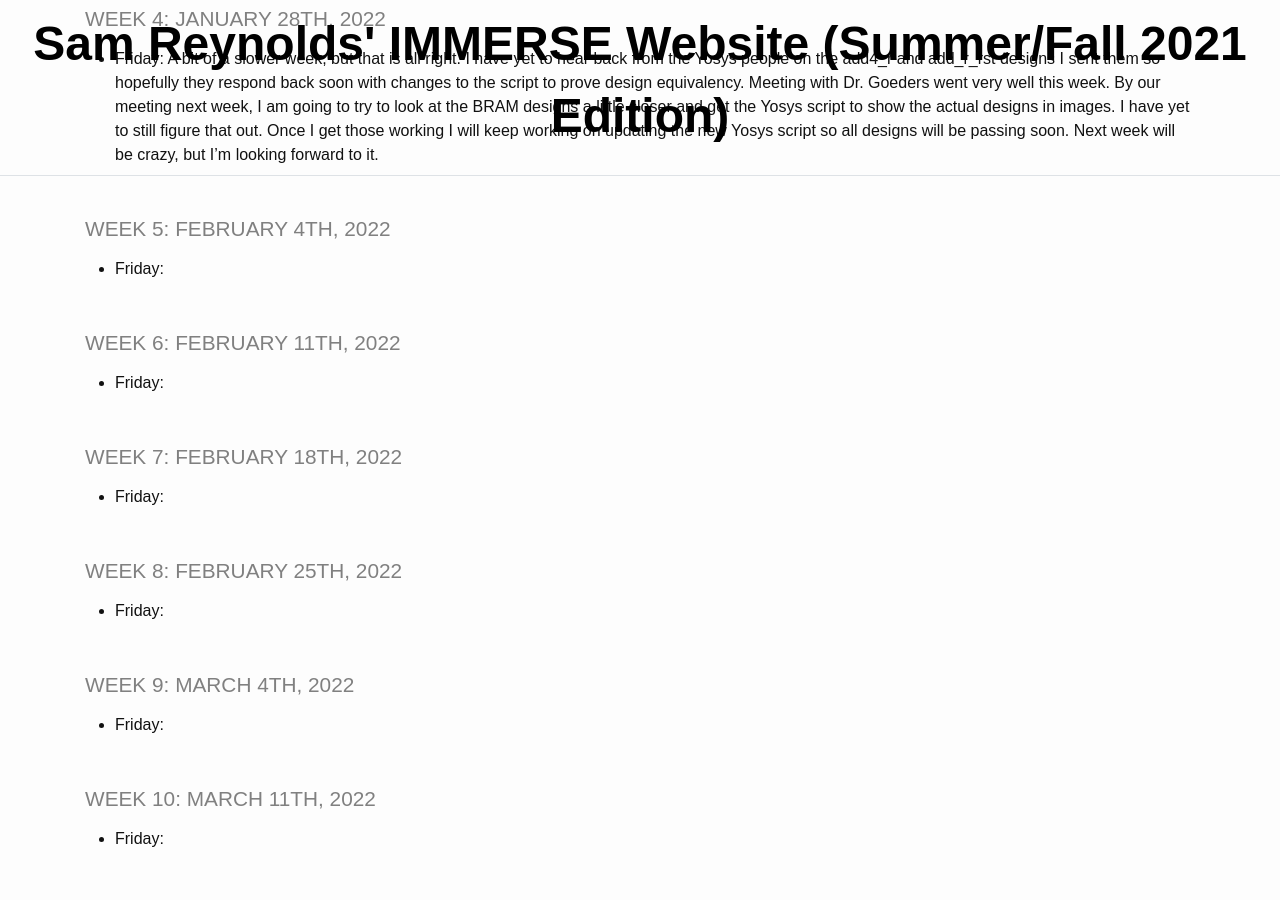
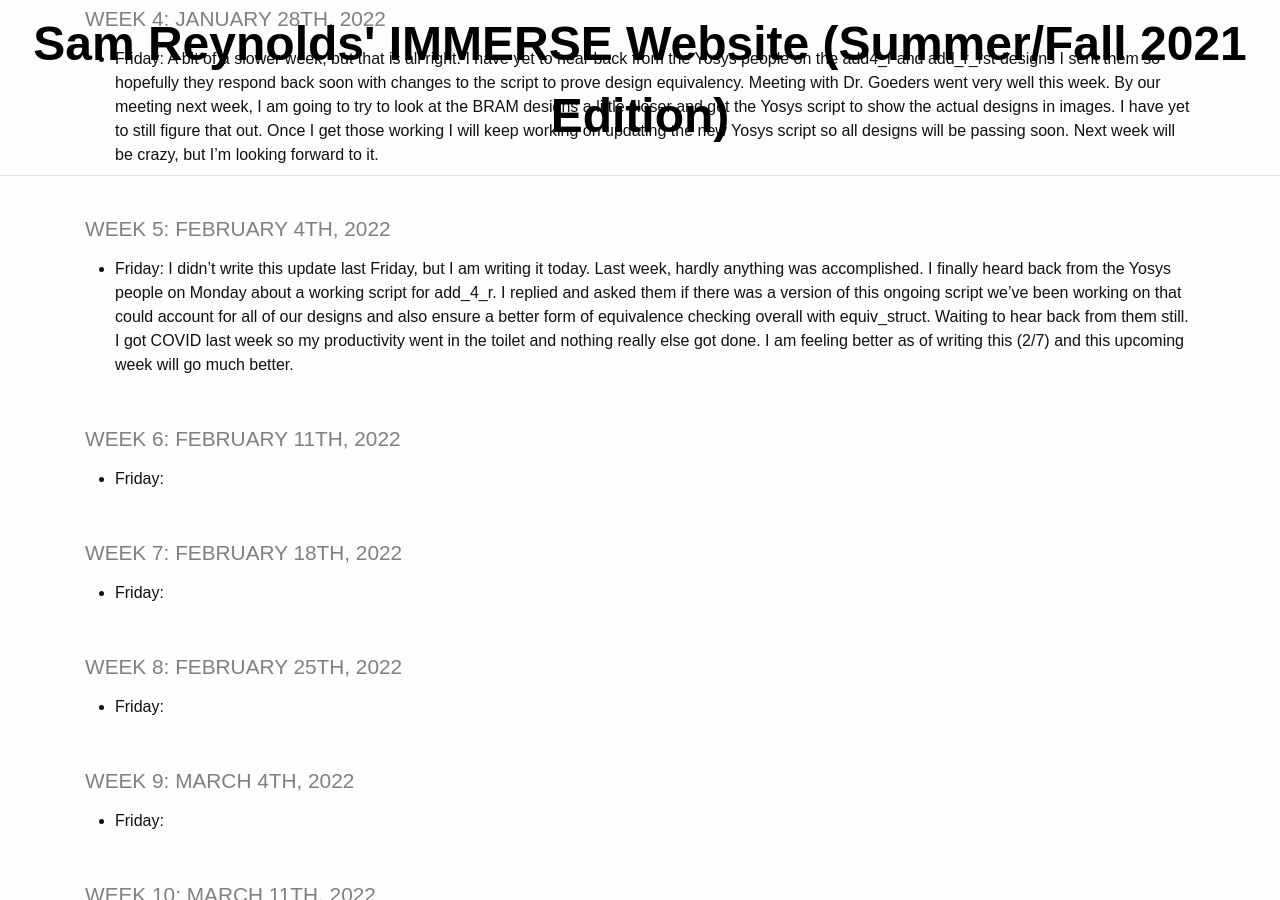
Before and after one commit to TheDHCreator/thedhcreator.github.io, a Jekyll site: the page built from _pages/log.md, in a window 1280 px wide and 900 px high, scrolled down 11815 px. Built offline with Jekyll 4.4.1, drawn with Linux system fonts in a browser that asks for light colours.

Commit message:
Commit from last week: had COVID, heard back a bit from Yosys people, feeling much better now

```diff
--- a/_pages/log.md
+++ b/_pages/log.md
@@ -252,7 +252,7 @@ title: IMMERSE Log
 
 ### Week 5: February 4th, 2022
 
-* **Friday**:
+* **Friday**: I didn't write this update last Friday, but I am writing it today. Last week, hardly anything was accomplished. I finally heard back from the Yosys people on Monday about a working script for add_4_r. I replied and asked them if there was a version of this ongoing script we've been working on that could account for all of our designs and also ensure a better form of equivalence checking overall with equiv_struct. Waiting to hear back from them still. I got COVID last week so my productivity went in the toilet and nothing really else got done. I am feeling better as of writing this (2/7) and this upcoming week will go much better.
 
 ### Week 6: February 11th, 2022
 
```
